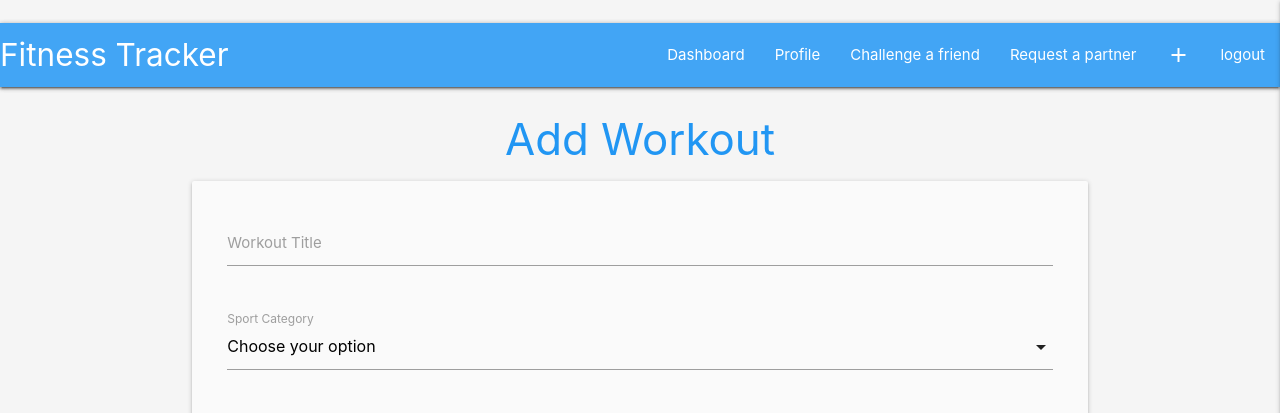
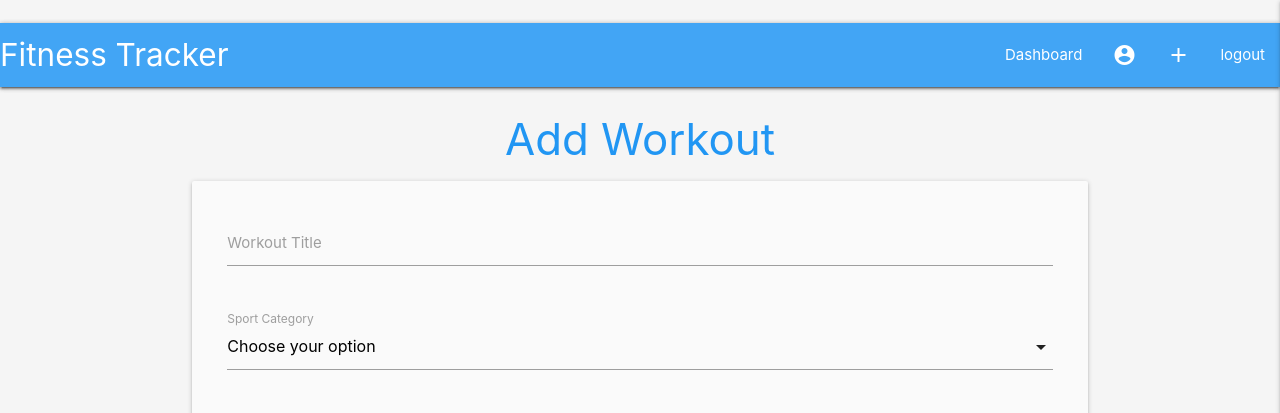
Before and after one commit to Code-Institute-Submissions/Fitness-tracker-MS3, a Flask app: page /add_workout in a window 1280 px wide. Shown: the top 413 px of the page. Run offline with Flask 2, Linux system fonts and the light colour scheme; the visitor is signed in with stand-in values (Sample User, id 1); data that the repository does not hold is empty; some libraries are stand-ins or nearby versions.

Commit message:
navigation reduced to focus on main functionality

```diff
--- a/templates/base.html
+++ b/templates/base.html
@@ -12,7 +12,6 @@
 </head>
 
 <body>
-
     <header>
         <!--main top nav element-->
         <nav>
@@ -23,9 +22,7 @@
                     <ul class="right hide-on-med-and-down ">
                         {% if session.user %}
                         <li><a href="{{ url_for('dashboard') }}">Dashboard</a></li>
-                        <li><a href="{{ url_for('profile', username=session['user']) }}">Profile</a></li>
-                        <li><a href="# ">Challenge a friend</a></li>
-                        <li><a href="# ">Request a partner</a></li>
+                        <li><a href="{{ url_for('profile', username=session['user']) }}"><i class="material-icons ">account_circle</i></a></li>
                         <li><a href="{{ url_for( 'add_workout') }}"><i class="material-icons ">add</i></a></li>
                         <li><a href="{{ url_for( 'logout') }}">logout</a></li>
 
@@ -47,8 +44,6 @@
                 <li> <a href="{{ url_for( 'add_workout') }}">Add Workout</a></li>
                 <li> <a href="{{ url_for('profile', username=session['user']) }}">Profile</a></li>
                 <li><a href="{{ url_for('dashboard') }}">Dashboard</a></li>
-                <li><a href=" # ">Challenge a friend</a></li>
-                <li><a href="# ">Request a partner</a></li>
                 <li><a href="{{ url_for( 'logout') }}">log out</a></li>
 
                 {% else %}
```
